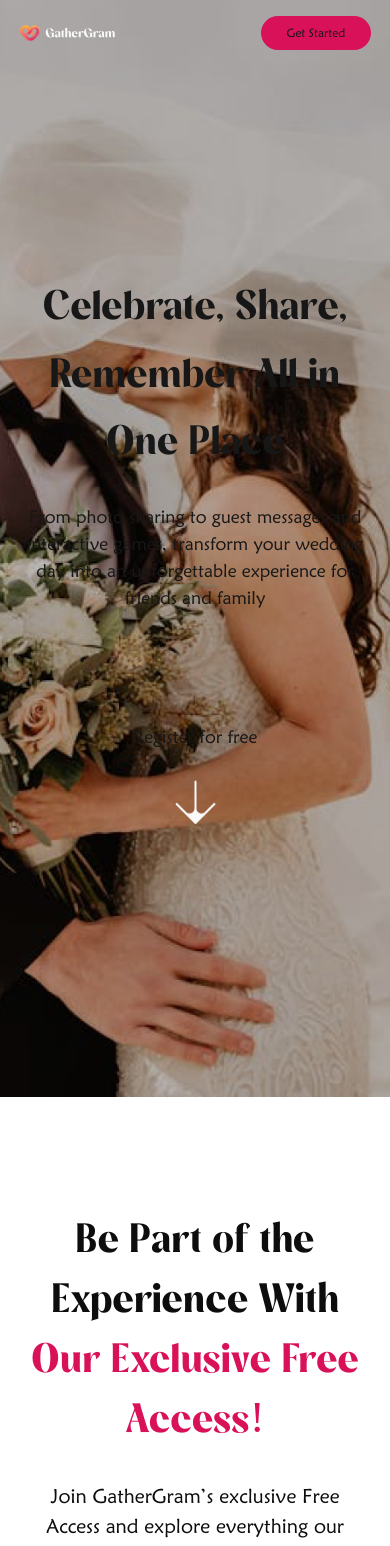
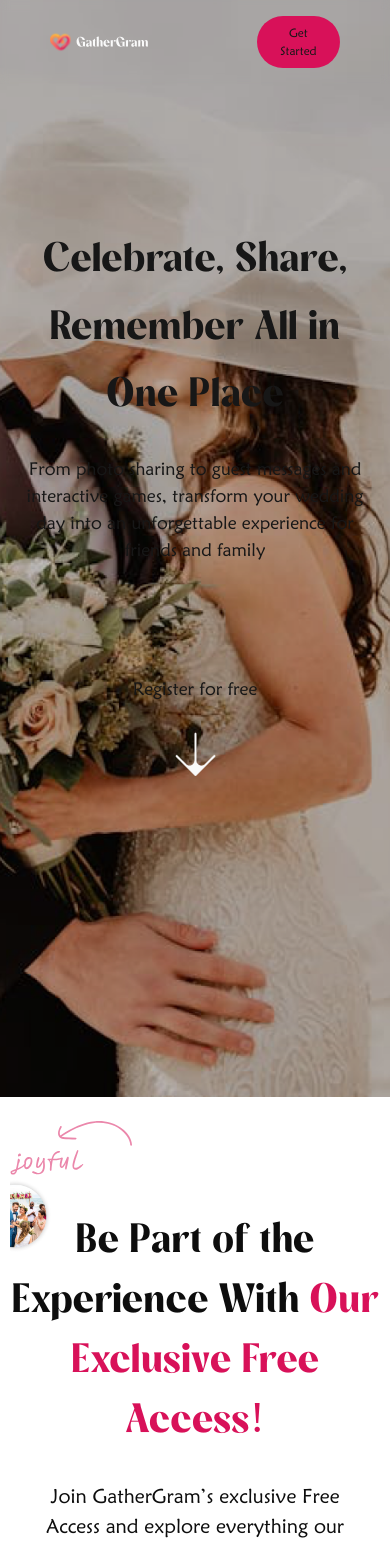
Before and after one commit to okafohenry/upwork, a Next.js app: page / in a window 390 px wide. Shown: the top 1546 px of the page. Built offline with nearby package versions, Linux system fonts and the light colour scheme.

Commit message:
requested updates 1

```diff
--- a/src/components/access/Joyful.jsx
+++ b/src/components/access/Joyful.jsx
@@ -6,9 +6,9 @@ import joyful from '../../../public/joyful.svg'
 
 export default function Joyful() {
     return (
-        <div data-aos="fade-in" className="lg:block hidden absolute -left-[5rem] -mt-[2.5rem]">
-            <Image src={arrow} className="relative -top-4 -right-[13rem]" />
-            <Image src={joyful} className="relative -top-3 -right-[7.5rem]" />
+        <div data-aos="fade-in" className="lg:w-auto w-[20%] absolute lg:-left-[5rem] -left-[2rem] lg:-mt-[2.5rem] -mt-[5rem]">
+            <Image src={arrow} className="relative lg:-top-4 -top-2 lg:-right-[13rem] -right-[5rem]" />
+            <Image src={joyful} className="relative lg:-top-3 lg:-right-[7.5rem] -right-[2rem] -top-1" />
             <Image src={roundImg} className="" />
         </div>
     )
--- a/src/components/access/index.jsx
+++ b/src/components/access/index.jsx
@@ -7,7 +7,7 @@ import TailoredForYou from "./Tailored";
 
 export default function Access({ openModal }) {
     return (
-        <div id="access" data-aos="fade-up" className="lg:w-auto w-[90%] lg:mx-0 mx-auto lg:pt-[10rem] pt-[7rem] lg:pb-[20rem] pb-[7rem] bg-white relative overflow-hidden">
+        <div id="access" data-aos="fade-up" className="lg:w-auto w-[95%] lg:mx-0 mx-auto lg:pt-[10rem] pt-[7rem] lg:pb-[20rem] pb-[7rem] bg-white relative overflow-hidden">
             <Joyful />
             <TailoredForYou />
             <HassleFree />
--- a/src/components/carousel/SlideOne.jsx
+++ b/src/components/carousel/SlideOne.jsx
@@ -46,12 +46,12 @@ export default function SlideOne({ activeTwo, activeThree }) {
                 </div>
             </div>
 
-            <div className='lg:flex hidden lg:col-span-1 rounded-[50px] h-full bg-white/[.6] items-start px-[20px] pt-[20px]'>
-                <Image src={scan} alt='scan' className='cursor-pointer' onClick={activeTwo} />
+            <div onClick={activeTwo} className='lg:flex hidden lg:col-span-1 rounded-[50px] h-full bg-white/[.6] items-start px-[20px] pt-[20px]'>
+                <Image src={scan} alt='scan' className='cursor-pointer'  />
             </div>
 
-            <div className='lg:flex hidden lg:col-span-1 rounded-[50px] h-full bg-white/[.3] items-start px-[20px] pt-[20px]'>
-                <Image src={cheers} alt='cheers' className='cursor-pointer' onClick={activeThree} />
+            <div onClick={activeThree} className='lg:flex hidden lg:col-span-1 rounded-[50px] h-full bg-white/[.3] items-start px-[20px] pt-[20px]'>
+                <Image src={cheers} alt='cheers' className='cursor-pointer' />
             </div>
         </div>
     )
--- a/src/components/jumbotron/index.jsx
+++ b/src/components/jumbotron/index.jsx
@@ -8,9 +8,9 @@ export default function Jumbotron() {
         <div className="hero-bg" id="home">
             <div className="mx-auto lg:w-[80%] w-[90%]">
                 <div data-aos="fade-down">
-                    <h1 className="lg:text-[95px] text-[45px] text-center pt-[17rem]">Celebrate, Share, Remember All in One Place</h1>
+                    <h1 className="lg:text-[95px] text-[45px] text-center pt-[14rem] lg:leading-[105px]">Celebrate, Share, Remember All in One Place</h1>
                 </div>
-                <p data-aos="fade-down"  className="lg:text-[31px] text-[18px] text-center mt-7">From photo sharing to guest messages and interactive games, transform your wedding day into an unforgettable experience for friends and family</p>
+                <p data-aos="fade-down"  className="lg:text-[30px] text-[18px] text-center mt-7">From photo sharing to guest messages and interactive games, transform your wedding day into an unforgettable experience for friends and family</p>
                 <div data-aos="fade-down" className="text-center w-auto mx-auto mt-[7rem] grid gap-y-10">
                     <p className="lg:text-[25px] text-[18px]">Register for free</p>
                     <Link href="#access">
--- a/src/components/nav/index.jsx
+++ b/src/components/nav/index.jsx
@@ -9,12 +9,12 @@ export default function Nav({ isModalOpen, closeModal, openModal }) {
     return (
         <>
             <nav className="w-full lg:h-[100px] lg:py-0 py-4 z-20 absolute top-0 bg-transparent backdrop-blur-sm">
-                <div className="mx-auto w-[90%]">
+                <div className="mx-auto w-full px-[50px]">
                     <div className="flex items-center justify-between">
                         <Link href='/'>
-                            <Image src={logo} alt="logo" className="lg:w-auto w-[50%] hover:cursor-pointer" />
+                            <Image src={logo} alt="logo" className="lg:w-auto w-[60%] hover:cursor-pointer" />
                         </Link>
-                        <ul className="lg:flex hidden items-center gap-x-5">
+                        <ul className="lg:flex hidden w-[40%] items-center gap-x-5 ">
                             <li>
                                 <Link href="#gallery" className="text-[17px] p-[10px]">Features</Link>
                             </li>
@@ -25,7 +25,7 @@ export default function Nav({ isModalOpen, closeModal, openModal }) {
                                 <Link href="#faq" className="text-[17px] p-[10px]">FAQs</Link>
                             </li>
                             <li>
-                                <Link href="#contact" className="text-[17px] p-[10px]">Contact</Link>
+                                <p className="text-[17px] p-[10px] cursor-pointer" onClick={openModal}>Contact</p>
                             </li>
                         </ul>
                         <button
```
